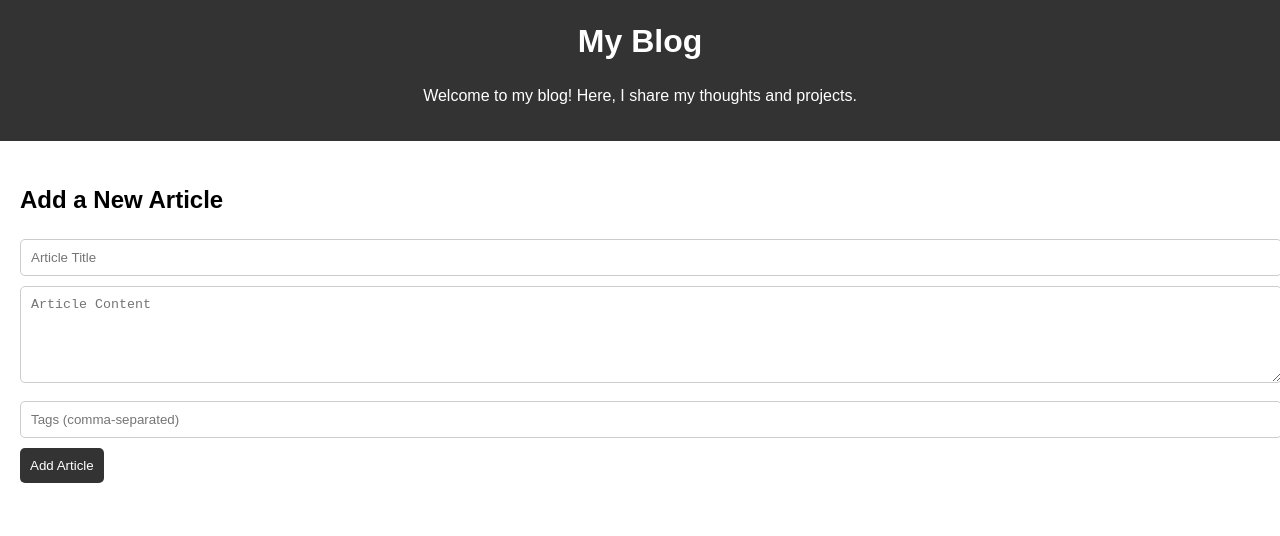
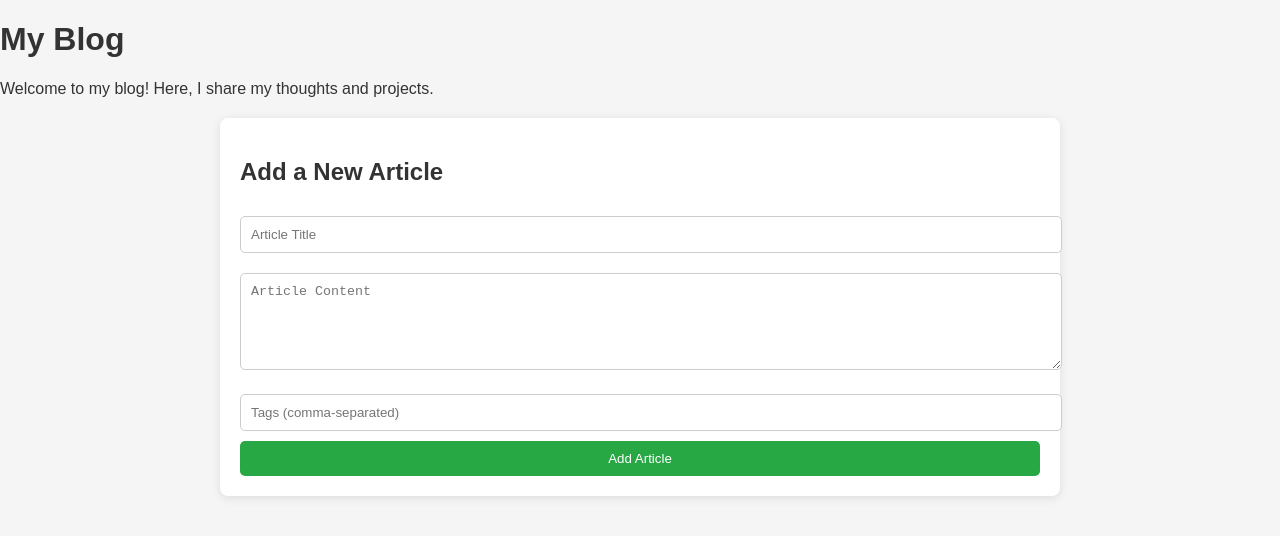
Before and after one commit to maelgruand1/WebDev_Blog, a plain HTML site: page index.html in a window 1280 px wide. Drawn offline with Linux system fonts and the light colour scheme; no server answers.

Commit message:
modification index.html

```diff
--- a/index.html
+++ b/index.html
@@ -4,72 +4,9 @@
     <meta charset="UTF-8">
     <meta name="viewport" content="width=device-width, initial-scale=1.0">
     <title>My Blog</title>
+    <link rel="stylesheet" href="style.css">
     <style>
-        /* Style pour l'interface */
-        body {
-            font-family: Arial, sans-serif;
-            margin: 0;
-            padding: 0;
-            line-height: 1.6;
-        }
-        header {
-            background: #333;
-            color: #fff;
-            padding: 1rem 0;
-            text-align: center;
-        }
-        header h1 {
-            margin: 0;
-        }
-        main {
-            padding: 20px;
-        }
-        .article {
-            border: 1px solid #ccc;
-            margin-bottom: 20px;
-            padding: 15px;
-            border-radius: 5px;
-            background: #f9f9f9;
-        }
-        .article h2 {
-            margin-top: 0;
-        }
-        .article-footer {
-            margin-top: 10px;
-        }
-        .like-button, .comment-button {
-            background: #333;
-            color: white;
-            padding: 5px;
-            border: none;
-            border-radius: 5px;
-            cursor: pointer;
-        }
-        .like-button:hover, .comment-button:hover {
-            background: #555;
-        }
-        .add-article {
-            margin-top: 20px;
-        }
-        .add-article input,
-        .add-article textarea {
-            width: 100%;
-            padding: 10px;
-            margin-bottom: 10px;
-            border: 1px solid #ccc;
-            border-radius: 5px;
-        }
-        .add-article button {
-            background: #333;
-            color: white;
-            padding: 10px;
-            border: none;
-            border-radius: 5px;
-            cursor: pointer;
-        }
-        .add-article button:hover {
-            background: #555;
-        }
+
     </style>
 </head>
 <body>
```
